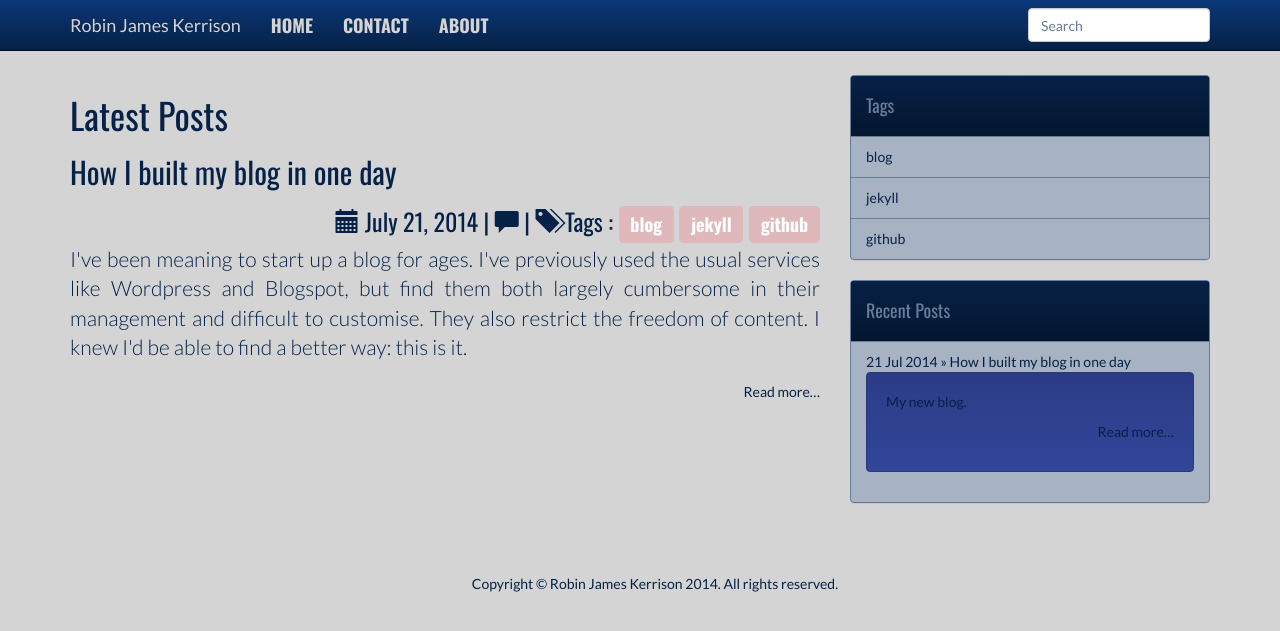
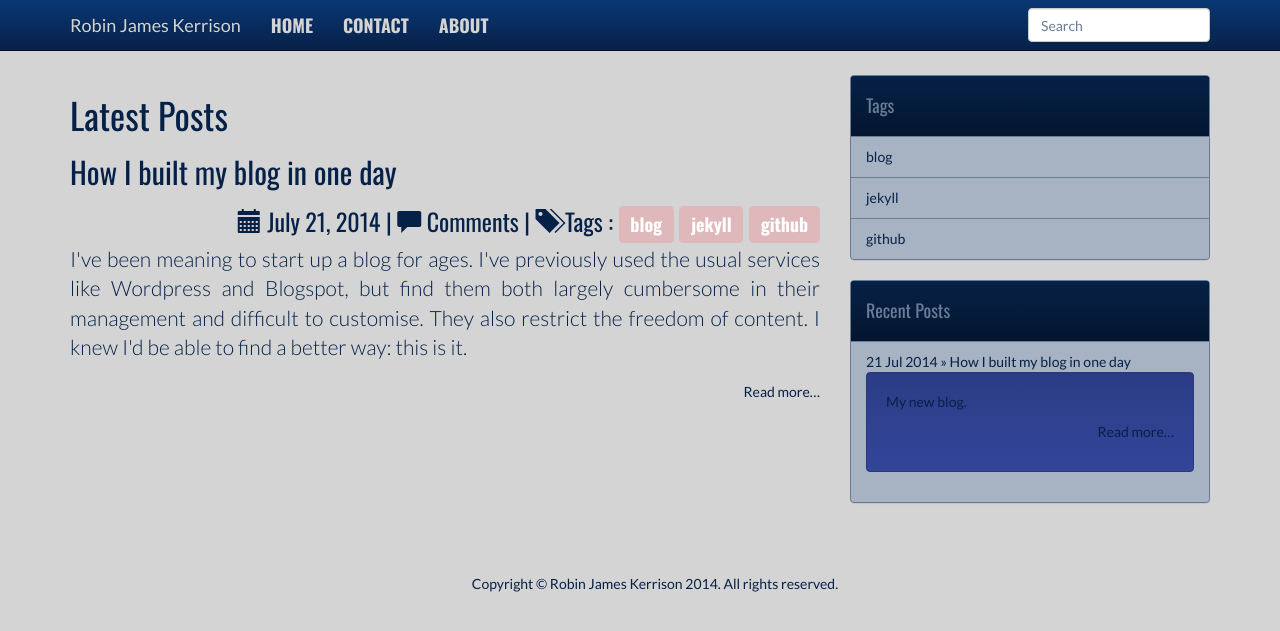
Before and after one commit to rjkerrison/2014-blog, a Jekyll site: the page built from index.html, in a window 1280 px wide. Shown: the top 631 px of the page. Built offline with Jekyll 4.4.1, drawn with Linux system fonts in a browser that asks for light colours; nearby versions of some CDN libraries; library files that are not in the unit come from our copies; Markdown is read by kramdown in place of the engine named in the settings; comment, search, counter and statistics services are not loaded.

Commit message:
Fixing Disqus on homepage

```diff
--- a/index.html
+++ b/index.html
@@ -10,8 +10,8 @@ title: "Robin James Kerrison"
 	  <span class="glyphicon glyphicon-calendar"></span> {{ post.date | date: "%B %e, %Y" }}
 	  |
 	  <span class="glyphicon glyphicon-comment"></span>
-	  <a href="{{site.url}}{{ page.url }}#disqus_thread" data-disqus-identifier="{{ page.url }}"></a>
-	  | <span class="glyphicon glyphicon-tags"></span> Tags :{% for tag in post.tags %} <a class="btn label label-info" href="{{ site-url }}/tags/{{ tag }}" rel="tooltip" title="View posts tagged with &quot;{{ tag }}&quot;">{{ tag }}</a>  {% if forloop.last != true %} {% endif %} {% endfor %}
+	  <a href="{{site.url}}{{ post.url }}#disqus_thread" data-disqus-identifier="{{ post.url }}">Comments</a>
+	  | <span class="glyphicon glyphicon-tags"></span> Tags :{% for tag in post.tags %} <a class="btn label label-info" href="{{ site-url}}/tags/{{ tag }}" rel="tooltip" title="View posts tagged with &quot;{{ tag }}&quot;">{{ tag }}</a>  {% if forloop.last != true %} {% endif %} {% endfor %}
 	</h3>
 	<p>
 		{{ post.excerpt }}
```
